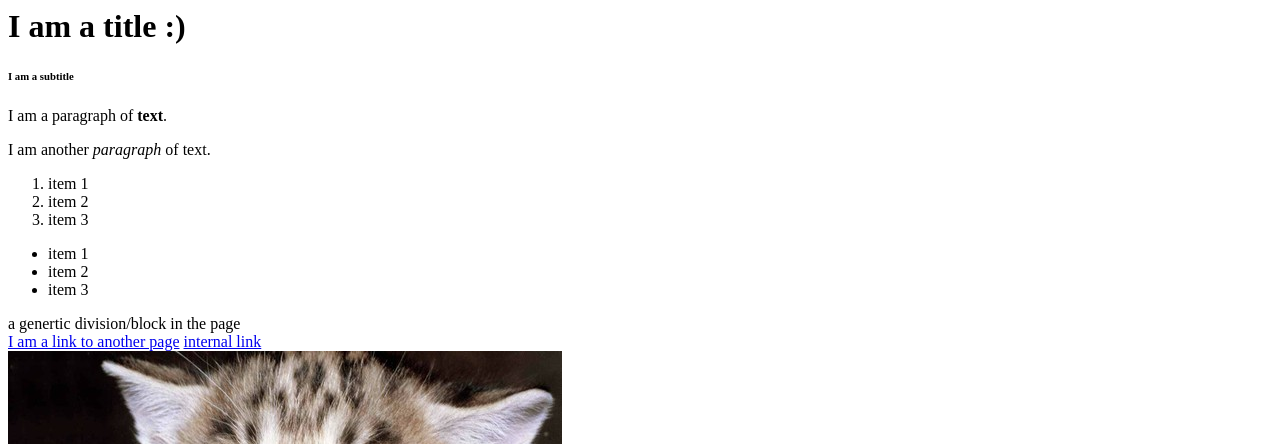
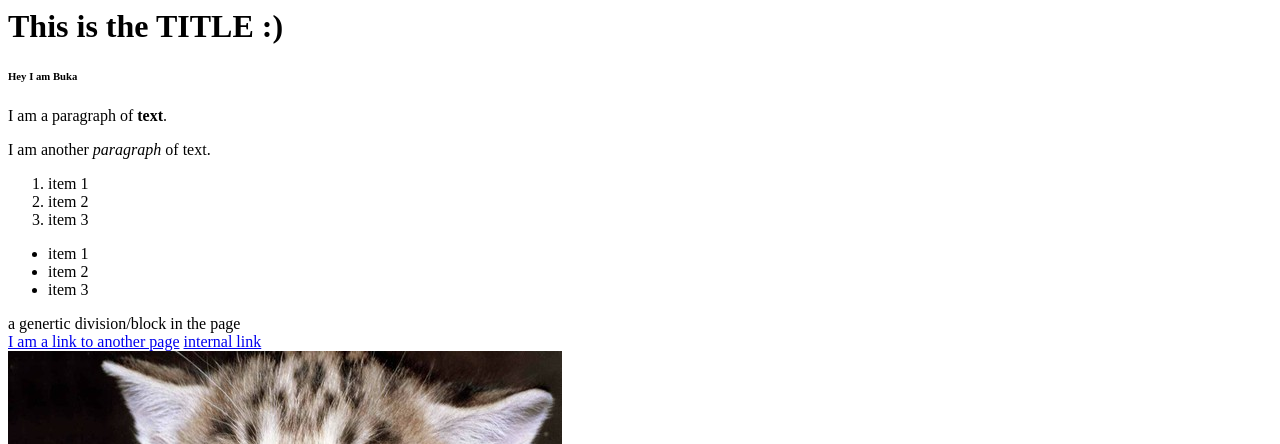
Before and after one commit to buka3018/buka3018.github.io, a plain HTML site: page HelloHTML/index.html in a window 1280 px wide. Shown: the top 444 px of the page. Drawn offline with Linux system fonts and the light colour scheme.

Commit message:
Update index.html

```diff
--- a/HelloHTML/index.html
+++ b/HelloHTML/index.html
@@ -6,8 +6,8 @@
 
   <body>
     <!-- All the content of the webpage -->
-    <h1>I am a title :)</h1>
-    <h6>I am a subtitle</h6>
+    <h1> This is the TITLE  :)</h1>
+    <h6> Hey I am Buka </h6>
     <p>I am a paragraph of <b>text</b>.</p>
     <p>I am another <i>paragraph</i> of text.</p>
 
```
